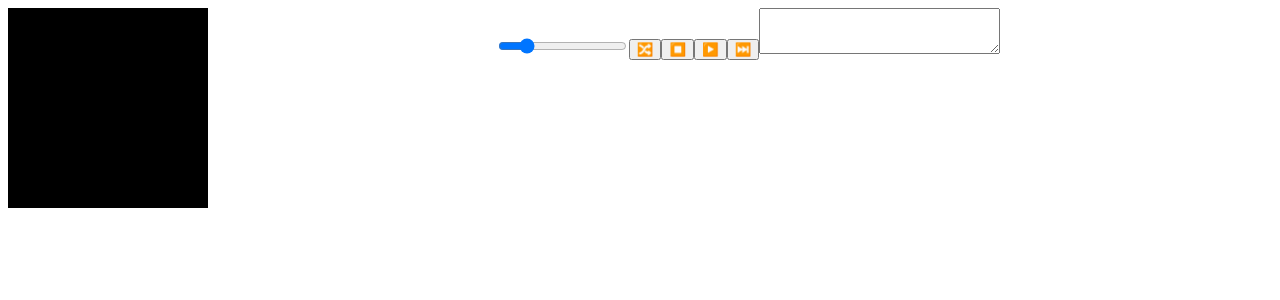
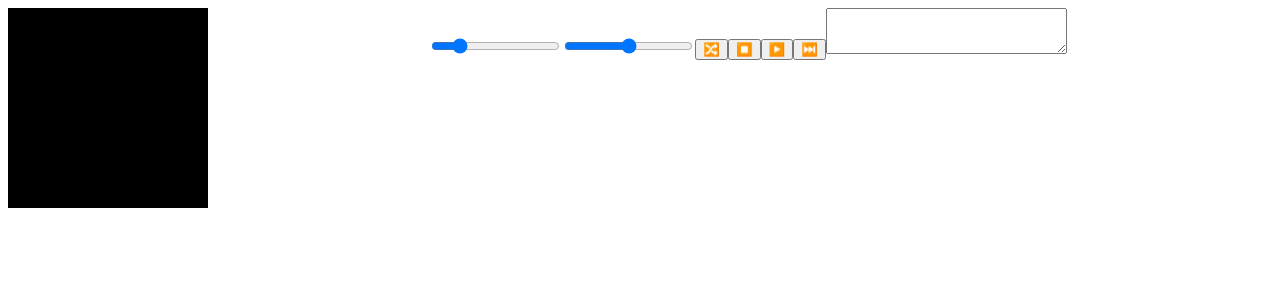
Before and after one commit to leftshift/colorfuck, a React (Vite) app: page / in a window 1280 px wide. Shown: the top 300 px of the page. Built offline with nearby package versions, Linux system fonts and the light colour scheme.

Commit message:
add speed control

```diff
--- a/src/App.js
+++ b/src/App.js
@@ -46,8 +46,19 @@ class Machine extends Component {
     }
 
     _setLength(event) {
-        this.setState({length: event.target.value});
-        this.random();
+        this.setState({length: event.target.value},
+            () => this.random()
+        );
+    }
+
+    _setSpeed(event) {
+        this.setState({speed: event.target.value},
+            () => {
+                if (this.state.running) {
+                    this.stop(this.run);
+                }
+            }
+        )
     }
 
     random() {
@@ -65,23 +76,31 @@ class Machine extends Component {
         this.updateMachineState();
     }
 
-    stop() {
+    stop(cb = () => {}) {
+        console.debug("stop");
         clearInterval(this.interval);
         this.updateMachineState();
         this.setState({
             running: false,
-        });
+        }, cb);
     }
 
     _setStepInterval(ms, count) {
+        console.debug(`setting interval to ${ms}ms, ${count} steps`);
         this.interval = setInterval(() => this._runSteps(count), ms);
     }
 
     run(){
+        console.debug("run");
         if (this.state.running) {
             return;
         }
-        this._setStepInterval(10, 100);
+        let speed = this.state.speed;
+
+        const cutoff = 300;
+        let interval = Math.max(cutoff - speed, 10);
+        let steps = Math.max(speed - cutoff, 1);
+        this._setStepInterval(interval, steps);
         this.setState({
             running: true,
         });
@@ -151,6 +170,13 @@ class Machine extends Component {
                         max="50"
                         value={this.state.length}
                         onChange={(event) => this._setLength(event)}
+                    />
+                    <Slider
+                        id="speed"
+                        min="1"
+                        max="1000"
+                        value={this.state.speed}
+                        onChange={(event) => this._setSpeed(event)}
                     />
                     <button onClick={() => this.random()}>🔀</button>
                     <button onClick={() => this.stop()}>⏹️</button>
```
